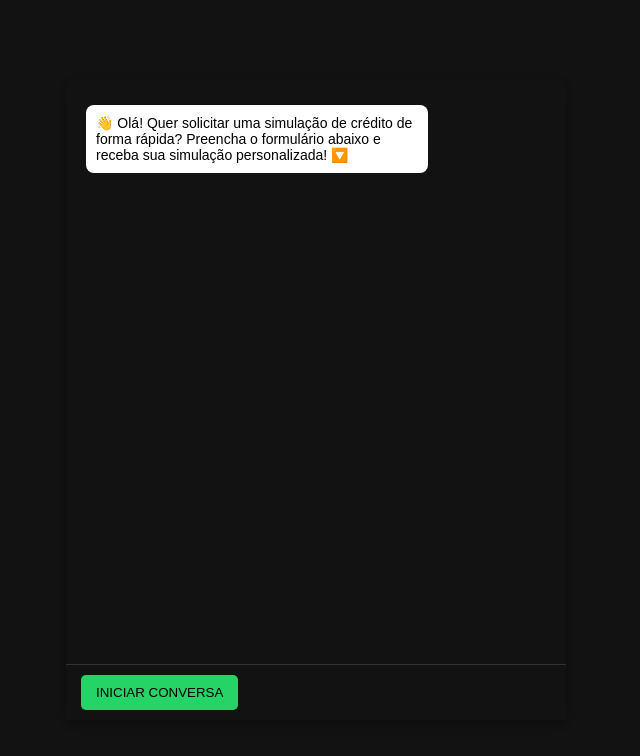
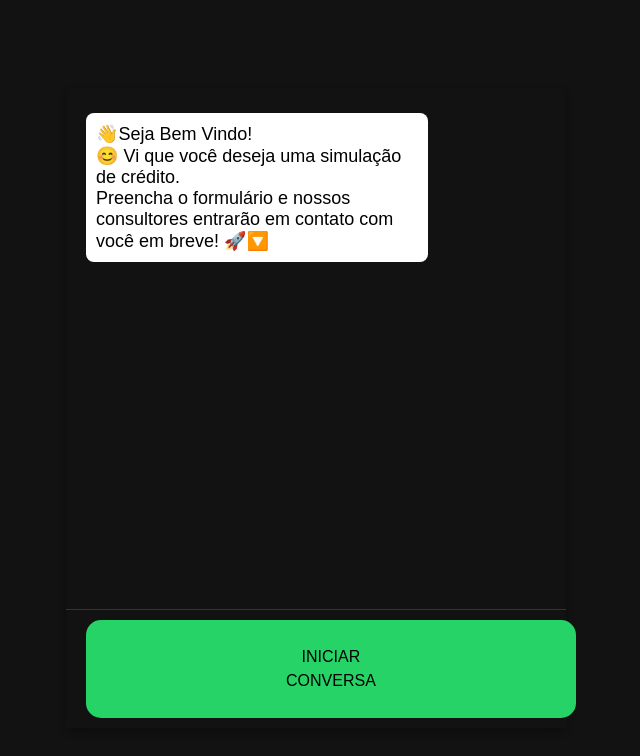
Before and after one commit to gnascimento2045/BOTFORMULARIO, a plain HTML site: page index.html in a window 1280 px wide. Shown: the whole page, without its empty margins (324-964 px from the left). Drawn offline with Linux system fonts and the light colour scheme; a web font is replaced by a local one.

Commit message:
Atualizado algumas inforamçoes

```diff
--- a/script.js
+++ b/script.js
@@ -17,17 +17,20 @@ function displayMessage(message, sender) {
 
 // Função para iniciar a conversa automaticamente assim que a página carrega
 function startConversation() {
-    displayMessage("👋 Olá! Quer solicitar uma simulação de crédito de forma rápida? Preencha o formulário abaixo e receba sua simulação personalizada! 🔽", "bot");
-
+    displayMessage("👋Seja Bem Vindo! \n 😊 Vi que você deseja uma simulação de crédito. \n Preencha o formulário e nossos consultores entrarão em contato com você em breve! 🚀🔽", "bot");
     setTimeout(() => {
         showStartButton();
-    }, 1000);
+    }, 500);
+
 }
+
+
+
 
 // Exibe o botão para o usuário iniciar a conversa
 function showStartButton() {
     const inputContainer = document.getElementById("input-container");
-    inputContainer.innerHTML = `<button onclick="showNameForm()">INICIAR CONVERSA</button>`;
+    inputContainer.innerHTML = `<buttonnew onclick="showNameForm()">INICIAR CONVERSA</buttonnew>`;
 }
 
 // Exibe o formulário para coletar o nome
@@ -57,7 +60,7 @@ function saveName() {
 
     userName = nameInput;  // Armazena o nome na variável global
     displayMessage(userName, "user");  // Exibe a resposta do usuário à direita
-    displayMessage(`${userName}, digite seu número de telefone WhatsApp com DDD 👇`, "bot");
+    displayMessage(`Certo ${userName}, Poderia me informar seu número de telefone WhatsApp com DDD 👇`, "bot");
 
     const inputContainer = document.getElementById("input-container");
     inputContainer.innerHTML = `<input type="text" id="phone" placeholder="Ex: (11) 98765-4321" required>`;
@@ -84,6 +87,10 @@ function savePhone() {
     displayMessage(userPhone, "user");  // Exibe a resposta do usuário à direita
     displayMessage(`✅ Cadastro Realizado! Aguarde que logo entraremos em contato.`, "bot");
 
+    // Desabilita o formulário e o botão para impedir novos envios
+    const inputContainer = document.getElementById("input-container");
+    inputContainer.innerHTML = "";  // Remove o formulário e o botão
+
     // Agora você pode enviar os dados para a API
     submitData();
 }
@@ -108,7 +115,7 @@ function submitData() {
     })
     .then(response => {
         if (response.ok) {
-
+            // Caso necessário, você pode adicionar mais lógica aqui para verificar o sucesso do envio
         } else {
             alert("Erro ao realizar cadastro. Tente novamente.");
         }
--- a/style.css
+++ b/style.css
@@ -22,7 +22,7 @@
 }
 
 body {
-  margin: 0;
+  margin: 15;
   overflow: hidden;
   font-family: 'Sora', sans-serif;
   background-color: #121212; /* Fundo escuro */
@@ -58,7 +58,8 @@ body {
   margin: 5px 0;
   border-radius: 8px;
   word-wrap: break-word;
-  font-size: 14px;
+  font-size: 18px;
+
 }
 
 .bot {
@@ -87,6 +88,7 @@ input {
   border-radius: 5px;
   background: #333; /* Fundo escuro para o campo de input */
   color: white; /* Texto branco no input */
+  font-size: 18px;
 }
 
 button {
@@ -95,9 +97,23 @@ button {
   border: none;
   padding: 10px 15px;
   margin-left: 5px;
-  border-radius: 5px;
+  border-radius: 15px;
   cursor: pointer;
 }
+
+buttonnew {
+  background: #25D366;
+  color: black;
+  border: none;
+  padding: 25px 200px;
+  margin-left: 10px;
+  border-radius: 15px;
+  cursor: pointer;
+  text-align: center;
+  display: inline-block;
+  line-height: 1.5;
+}
+
 
 button:hover {
   background: #1ebe5d;
```
